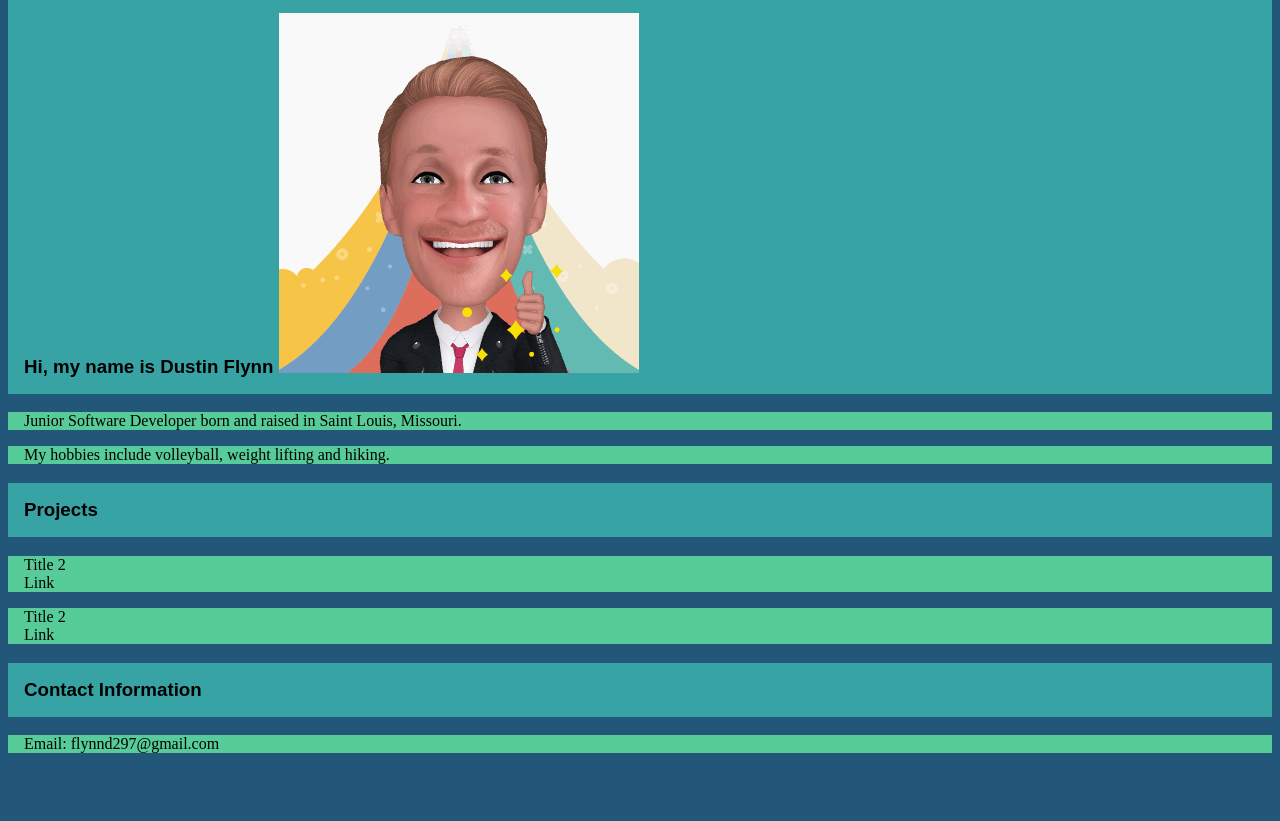
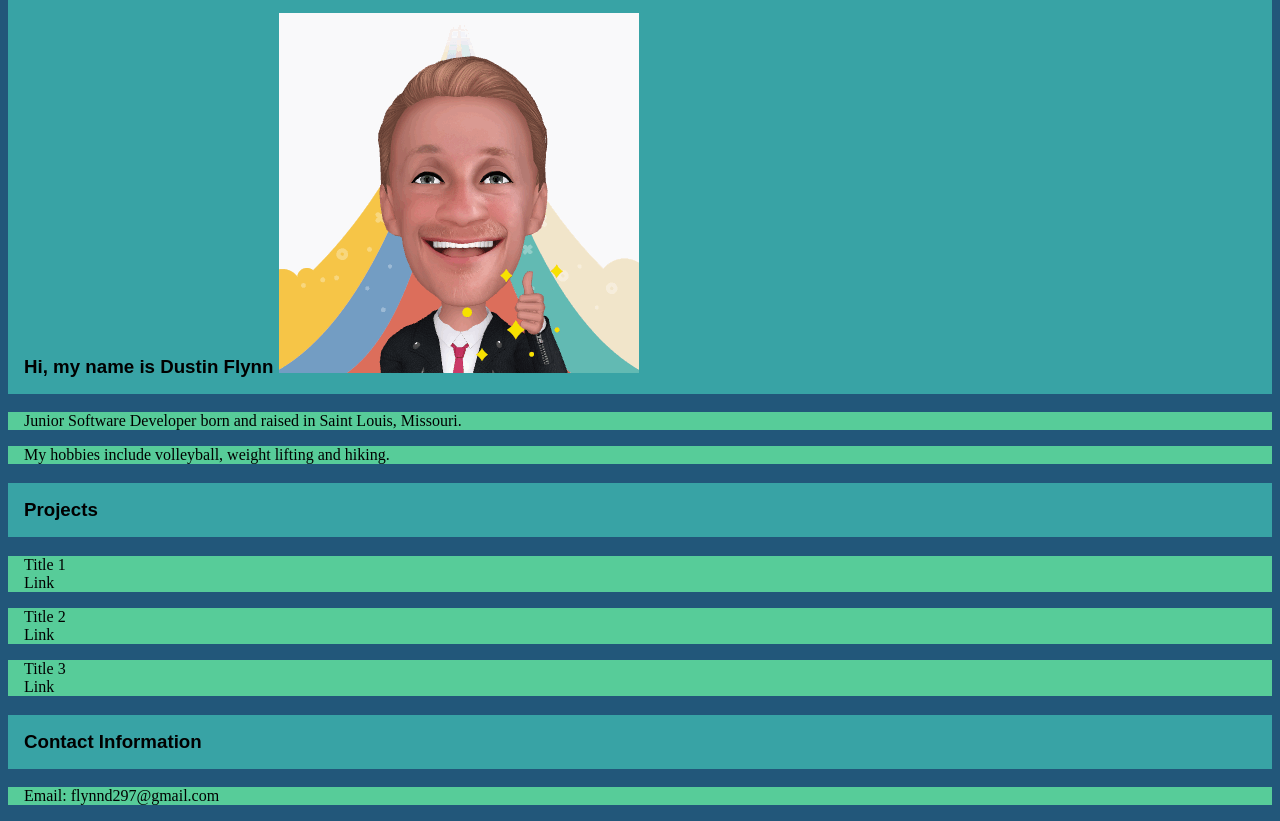
Before and after one commit to DustinFlynn297/DustinFlynn297.github.io, a plain HTML site: page index.html in a window 1280 px wide. Shown: the part 84-905 px from the top of the page. Before the commit the page ends 853 px from the top, so only its background shows below. Drawn offline with Linux system fonts and the light colour scheme.

Commit message:
Added another spot for additional projects.

```diff
--- a/index.html
+++ b/index.html
@@ -38,12 +38,10 @@
         <p>
           <span>
             <div>
-
-              <p>Title 2
+              <p>Title 1
                 <br>
                 Link
                 <br>
-
               </p>
             </div>
           </span>
@@ -52,6 +50,16 @@
             <div>
               <p>Title 2 <br>
               Link</p>
+            </div>
+          </span>
+
+          <span>
+            <div>
+              <p>Title 3
+                <br>
+                Link
+                <br>
+              </p>
             </div>
           </span>
 
```
